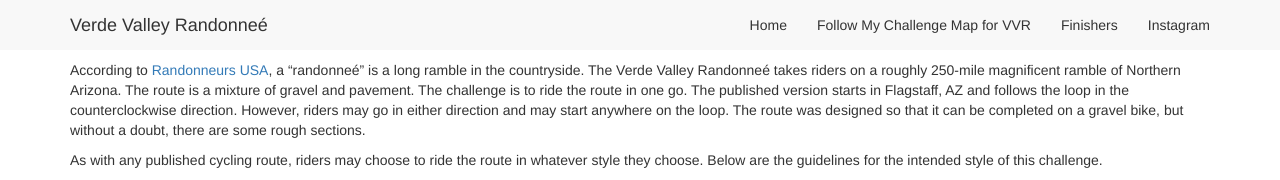
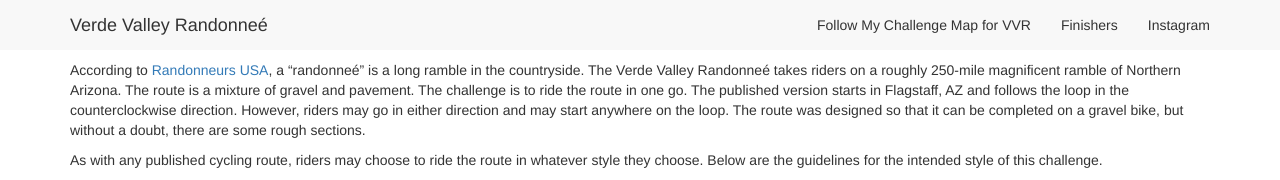
Before and after one commit to dcernst/VerdeValleyRandonnee, a Jekyll site: the page built from index.md, in a window 1280 px wide. Shown: the top 180 px of the page. Built offline with Jekyll 4.4.1, drawn with Linux system fonts in a browser that asks for light colours; nearby versions of some CDN libraries.

Commit message:
Update header.html

```diff
--- a/_includes/header.html
+++ b/_includes/header.html
@@ -48,7 +48,7 @@
 <div class="collapse navbar-collapse">
 <ul class="nav navbar-nav navbar-right">
 
-<li><a href="{{ site.baseurl }}">Home</a></li>
+<!-- <li><a href="{{ site.baseurl }}">Home</a></li> -->
 <li><a href="{{ site.baseurl }}/FMC">Follow My Challenge Map for VVR</a></li>
 <li><a href="{{ site.baseurl }}/finishers">Finishers</a></li>
 <li><a href="https://www.instagram.com/verdevalleyrandonnee/" target="_blank">Instagram</a></li>
```
